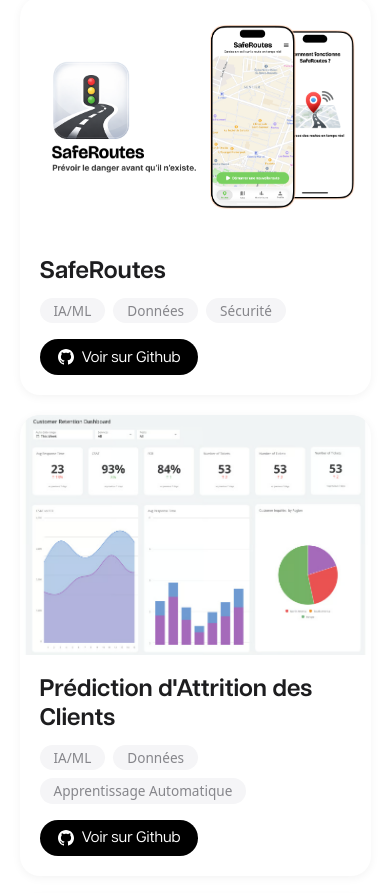
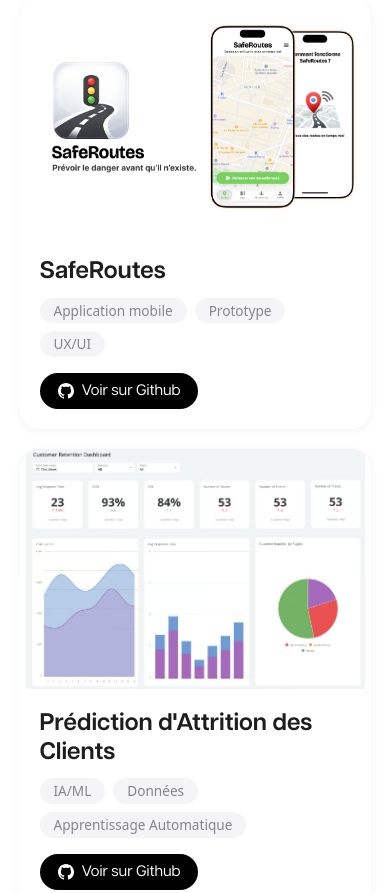
Before and after one commit to I2S9/my-portfolio, a plain HTML site: page projects-fr.html in a window 390 px wide. Shown: the part 9322-10215 px from the top of the page. Drawn offline with nearby package versions, Linux system fonts and the light colour scheme; a web font is replaced by a local one.

Commit message:
Update SafeRoutes project card with new tags and category

```diff
--- a/projects-fr.html
+++ b/projects-fr.html
@@ -944,16 +944,16 @@
           </div>
 
           <!-- SafeRoutes -->
-          <div class="project-card" data-category="ai-ml data">
+          <div class="project-card" data-category="hackathon ux-ui">
             <div class="project-image-container">
               <img src="images/projects/safe-routes.png" alt="SafeRoutes" class="project-image" />
             </div>
             <div class="project-info">
               <h3 class="project-title">SafeRoutes</h3>
               <div class="project-tags">
-                <span class="project-tag">IA/ML</span>
-                <span class="project-tag">Données</span>
-                <span class="project-tag">Sécurité</span>
+                <span class="project-tag">Application mobile</span>
+                <span class="project-tag">Prototype</span>
+                <span class="project-tag">UX/UI</span>
               </div>
               <div class="project-buttons">
                 <a href="https://github.com/I2S9/saferoutes" class="project-button" target="_blank">
```
Also changed, not shown: projects.html (+4 -4 lines).
